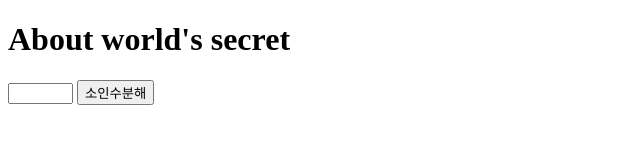
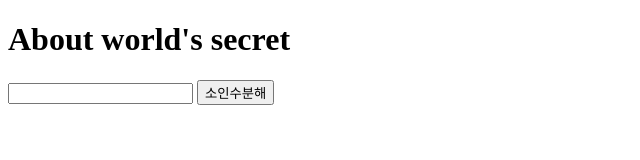
Before and after one commit to shpark1104/shpark1104.github.com, a plain HTML site: page index.html in a window 1280 px wide. Shown: the whole page, without its empty margins (0-640 px from the left). Drawn offline with Linux system fonts and the light colour scheme.

Commit message:
Update index.html

```diff
--- a/index.html
+++ b/index.html
@@ -6,7 +6,7 @@
   </head>
   <body>
     <h1> About world's secret </h1>
-    <input type="text" id="num" name="n" required size=5>
+    <input type="text" id="num" name="n">
     <button type="button" onclick="f();"> 소인수분해 </button>
     <div id="result"> </div>
     <script>
```
